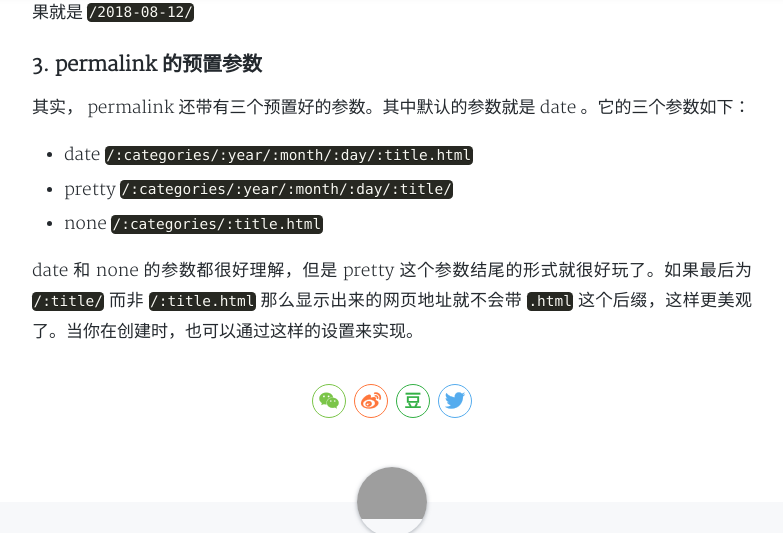
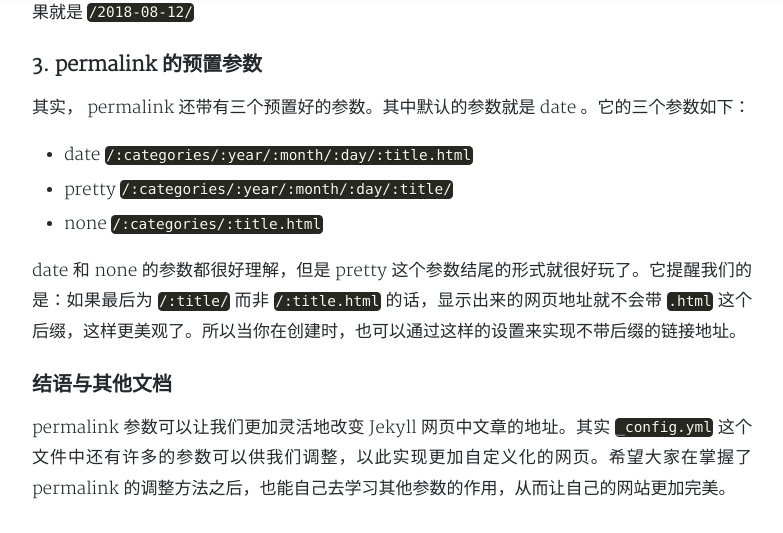
Before and after one commit to cometeme/cometeme.github.io, a Jekyll site: the page built from _posts/2018-08-12-[Jekyll]为文章设置永久链接.md, in a window 1280 px wide and 900 px high, scrolled down 1574 px, cut to the strip 0-533 px from the top of the window. Shown: the whole strip, without its empty margins (248-1031 px from the left). Built offline with Jekyll 4.4.1, drawn with Linux system fonts in a browser that asks for light colours; nearby versions of some CDN libraries; comment, search, counter and statistics services are not loaded; a style sheet for code colours, icons or effects is not loaded.

Commit message:
Update 2018-08-12-[Jekyll]为文章设置永久链接.md

```diff
--- a/_posts/2018-08-12-[Jekyll]为文章设置永久链接.md
+++ b/_posts/2018-08-12-[Jekyll]为文章设置永久链接.md
@@ -54,4 +54,8 @@
 
 * none `/:categories/:title.html`
 
-date 和 none 的参数都很好理解，但是 pretty 这个参数结尾的形式就很好玩了。如果最后为 `/:title/` 而非 `/:title.html` 那么显示出来的网页地址就不会带 `.html` 这个后缀，这样更美观了。当你在创建时，也可以通过这样的设置来实现。
+date 和 none 的参数都很好理解，但是 pretty 这个参数结尾的形式就很好玩了。它提醒我们的是：如果最后为 `/:title/` 而非 `/:title.html` 的话，显示出来的网页地址就不会带 `.html` 这个后缀，这样更美观了。所以当你在创建时，也可以通过这样的设置来实现不带后缀的链接地址。
+
+### 结语与其他文档
+
+permalink 参数可以让我们更加灵活地改变 Jekyll 网页中文章的地址。其实 `_config.yml` 这个文件中还有许多的参数可以供我们调整，以此实现更加自定义化的网页。希望大家在掌握了 permalink 的调整方法之后，也能自己去学习其他参数的作用，从而让自己的网站更加完美。
```
